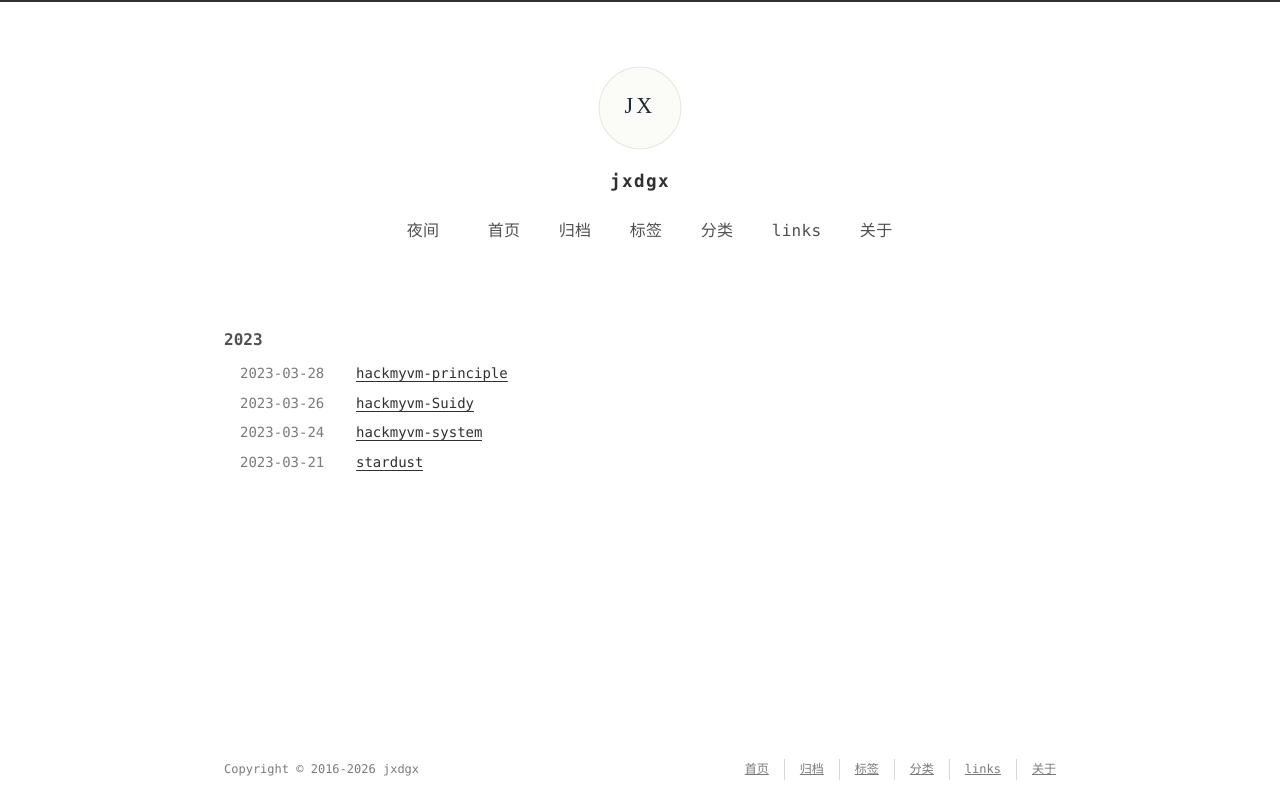
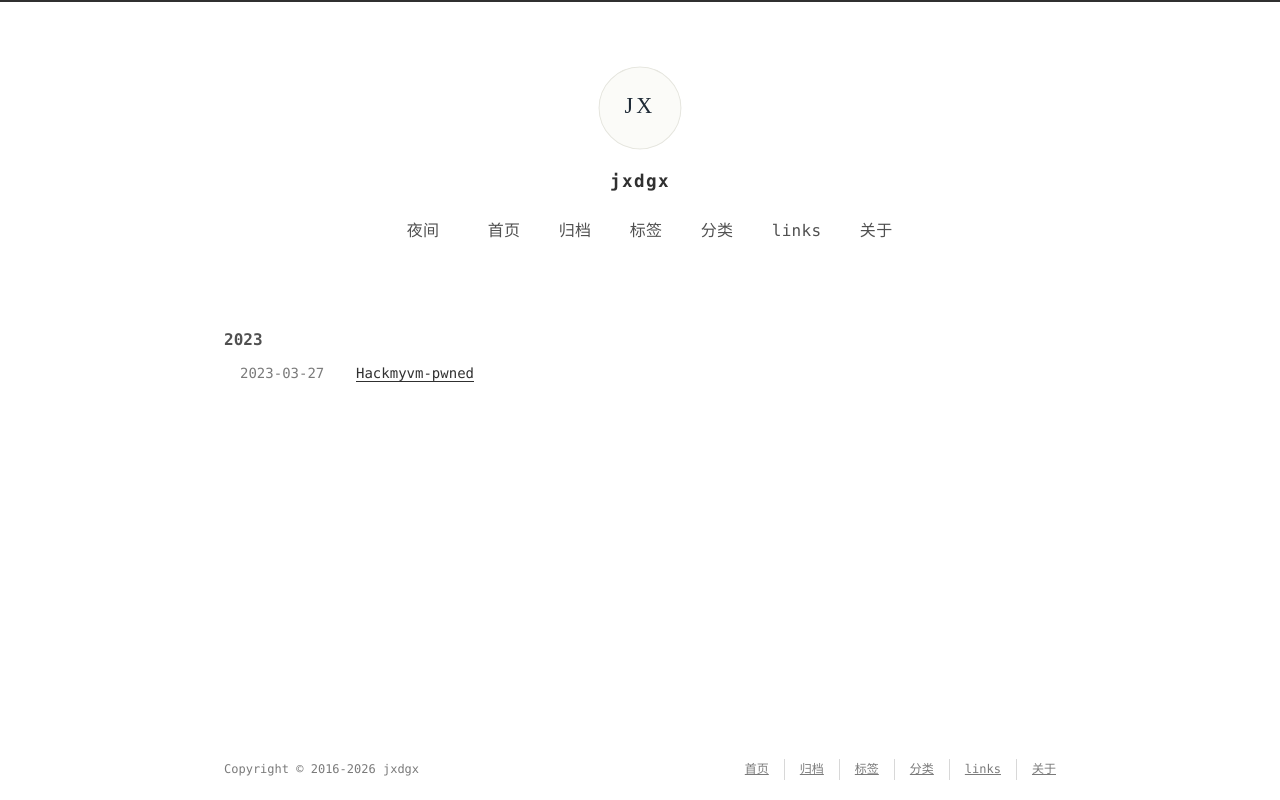
Before and after one commit to dgxddd/dgxddd.github.io, a plain HTML site: page categories/hackmyvm/index.html in a window 1280 px wide. Drawn offline with nearby package versions, Linux system fonts and the light colour scheme; a web font is replaced by a local one.

Commit message:
Site updated: 2026-04-24 21:18:20

```diff
--- a/categories/hackmyvm/index.html
+++ b/categories/hackmyvm/index.html
@@ -9,7 +9,7 @@
     <meta name="description" content="jxdgx 的个人博客，记录技术学习、项目实践与成长笔记。">
 <meta property="og:type" content="website">
 <meta property="og:title" content="jxdgx">
-<meta property="og:url" content="https://dgxddd.github.io/categories/hackmyvm/">
+<meta property="og:url" content="https://dgxddd.github.io/categories/Hackmyvm/">
 <meta property="og:site_name" content="jxdgx">
 <meta property="og:description" content="jxdgx 的个人博客，记录技术学习、项目实践与成长笔记。">
 <meta property="og:locale" content="zh_CN">
@@ -40,7 +40,7 @@
 
 
     <!-- title -->
-    <title>分类: hackmyvm | jxdgx</title>
+    <title>分类: Hackmyvm | jxdgx</title>
     <!-- async scripts -->
     <!-- Google Analytics -->
 
@@ -119,7 +119,7 @@
     <div class="meta">
 
 
-          <time datetime="2023-03-28T13:13:50.000Z" class="dt-published" itemprop="datePublished">2023-03-28</time>
+          <time datetime="2023-03-27T13:10:28.000Z" class="dt-published" itemprop="datePublished">2023-03-27</time>
 
 
     </div>
@@ -127,79 +127,7 @@
 
         <span>
 
-        <a class="" href="/2023/03/28/hackmyvm-principle/">hackmyvm-principle</a>
-
-
-
-</span>
-      </li>
-
-
-
-
-
-      <li class="post-item">
-
-    <div class="meta">
-
-
-          <time datetime="2023-03-26T13:04:32.000Z" class="dt-published" itemprop="datePublished">2023-03-26</time>
-
-
-    </div>
-
-
-        <span>
-
-        <a class="" href="/2023/03/26/hackmyvm-Suidy/">hackmyvm-Suidy</a>
-
-
-
-</span>
-      </li>
-
-
-
-
-
-      <li class="post-item">
-
-    <div class="meta">
-
-
-          <time datetime="2023-03-24T12:55:02.000Z" class="dt-published" itemprop="datePublished">2023-03-24</time>
-
-
-    </div>
-
-
-        <span>
-
-        <a class="" href="/2023/03/24/hackmyvm-system/">hackmyvm-system</a>
-
-
-
-</span>
-      </li>
-
-
-
-
-
-      <li class="post-item">
-
-    <div class="meta">
-
-
-          <time datetime="2023-03-21T14:10:55.000Z" class="dt-published" itemprop="datePublished">2023-03-21</time>
-
-
-    </div>
-
-
-        <span>
-
-        <a class="" href="/2023/03/21/stardust/">stardust</a>
+        <a class="" href="/2023/03/27/Hackmyvm-pwned/">Hackmyvm-pwned</a>
 
 
 
```
